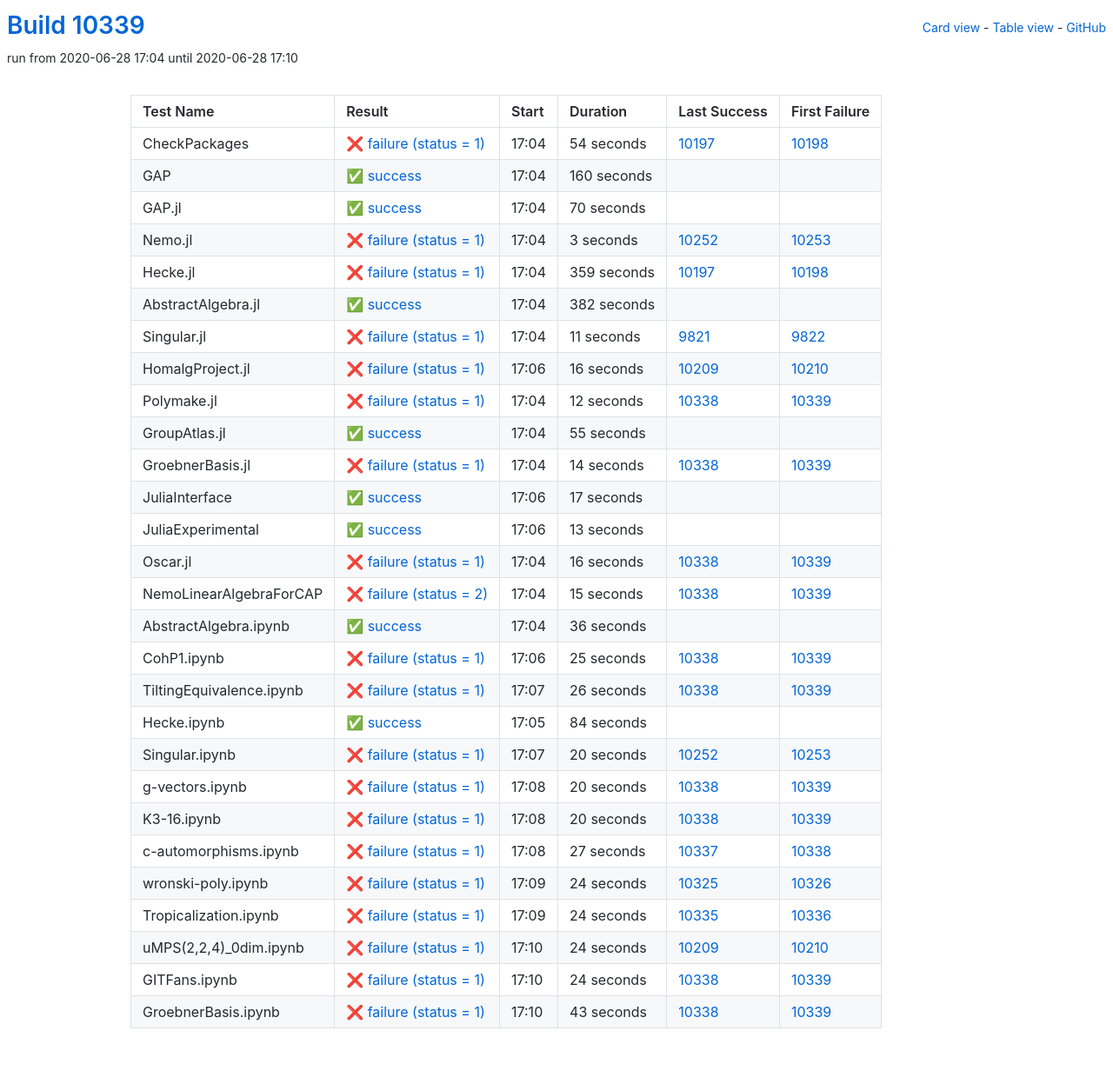
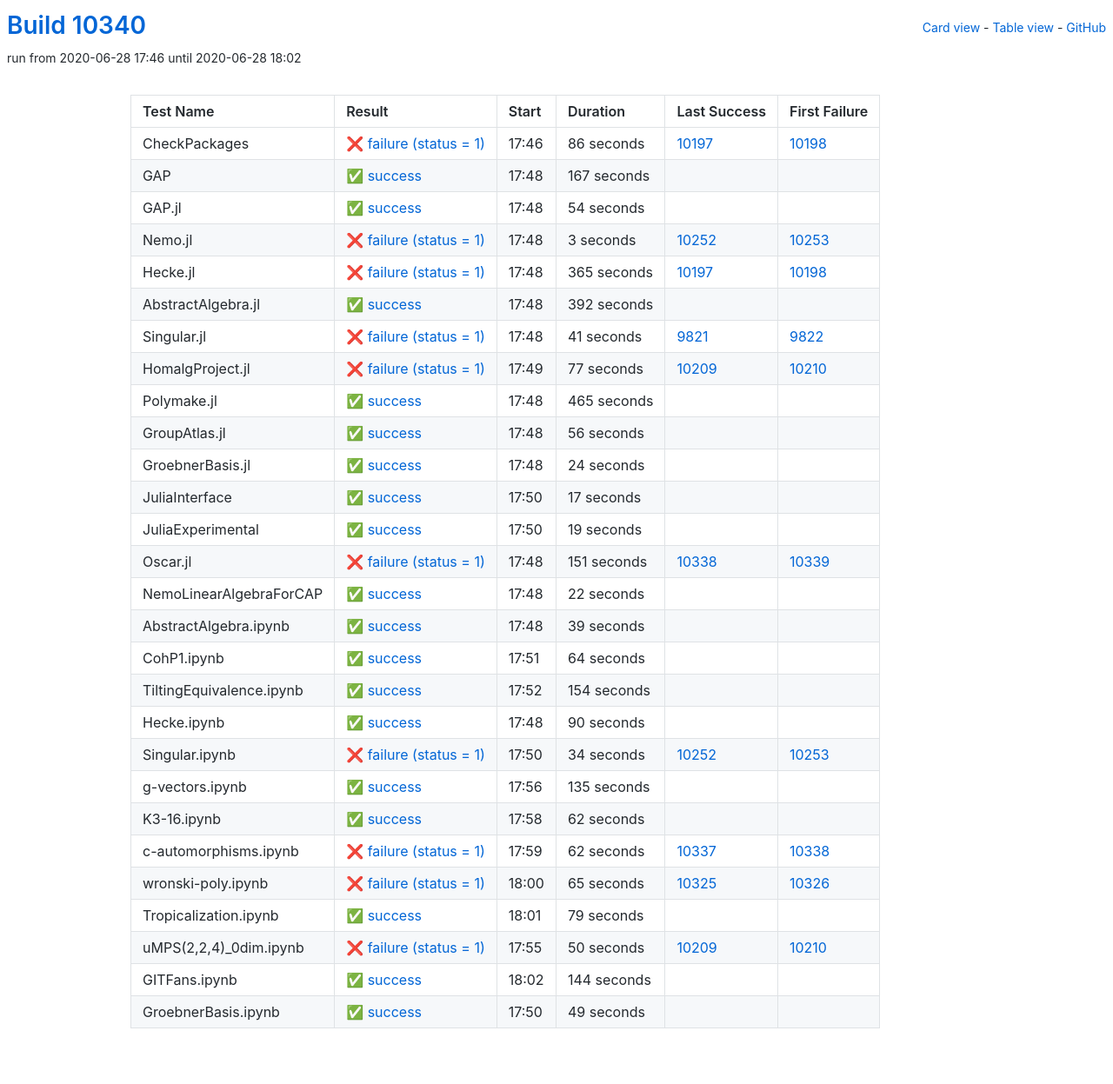
Before and after one commit to oscar-system/oscar-ci-status, a Jekyll site: the page built from table.html, in a window 1280 px wide. Shown: the whole page at 87% size. Built offline with Jekyll 4.4.1, drawn with Linux system fonts in a browser that asks for light colours.

Commit message:
Build #10340

```diff
--- a/_data/ci.yml
+++ b/_data/ci.yml
@@ -1,6 +1,6 @@
 ---
-build: 10339
-build_url: https://oscarci.mathematik.uni-kl.de/job/oscar/10339/
+build: 10340
+build_url: https://oscarci.mathematik.uni-kl.de/job/oscar/10340/
 job: oscar
 organization: oscar-system
 repo: oscar-ci-status
@@ -8,44 +8,44 @@ repourl: https://github.com/oscar-system/oscar-ci-status
 tests:
 - name: CheckPackages
   id: checkpackages
-  log: https://oscarci.mathematik.uni-kl.de/job/oscar/10339/artifact/logs/build-10339/CheckPackages.log
-  start: 2020-06-28 17:04
+  log: https://oscarci.mathematik.uni-kl.de/job/oscar/10340/artifact/logs/build-10340/CheckPackages.log
+  start: 2020-06-28 17:46
   success: false
   exitcode: 1
   status: failure
-  duration: 54
+  duration: 86
   last_success: 10197
   last_success_url: https://oscarci.mathematik.uni-kl.de/job/oscar/10197/
   first_failure: 10198
   first_failure_url: https://oscarci.mathematik.uni-kl.de/job/oscar/10198/
 - name: GAP
   id: gap
-  log: https://oscarci.mathematik.uni-kl.de/job/oscar/10339/artifact/logs/build-10339/GAP.log
-  start: 2020-06-28 17:04
+  log: https://oscarci.mathematik.uni-kl.de/job/oscar/10340/artifact/logs/build-10340/GAP.log
+  start: 2020-06-28 17:48
   success: true
   exitcode: 0
   status: success
-  duration: 160
+  duration: 167
   last_success: false
   last_success_url:
   first_failure: false
   first_failure_url:
 - name: GAP.jl
   id: gap-jl
-  log: https://oscarci.mathematik.uni-kl.de/job/oscar/10339/artifact/logs/build-10339/GAP.jl.log
-  start: 2020-06-28 17:04
+  log: https://oscarci.mathematik.uni-kl.de/job/oscar/10340/artifact/logs/build-10340/GAP.jl.log
+  start: 2020-06-28 17:48
   success: true
   exitcode: 0
   status: success
-  duration: 70
+  duration: 54
   last_success: false
   last_success_url:
   first_failure: false
   first_failure_url:
 - name: Nemo.jl
   id: nemo-jl
-  log: https://oscarci.mathematik.uni-kl.de/job/oscar/10339/artifact/logs/build-10339/Nemo.jl.log
-  start: 2020-06-28 17:04
+  log: https://oscarci.mathematik.uni-kl.de/job/oscar/10340/artifact/logs/build-10340/Nemo.jl.log
+  start: 2020-06-28 17:48
   success: false
   exitcode: 1
   status: failure
@@ -56,92 +56,92 @@ tests:
   first_failure_url: https://oscarci.mathematik.uni-kl.de/job/oscar/10253/
 - name: Hecke.jl
   id: hecke-jl
-  log: https://oscarci.mathematik.uni-kl.de/job/oscar/10339/artifact/logs/build-10339/Hecke.jl.log
-  start: 2020-06-28 17:04
+  log: https://oscarci.mathematik.uni-kl.de/job/oscar/10340/artifact/logs/build-10340/Hecke.jl.log
+  start: 2020-06-28 17:48
   success: false
   exitcode: 1
   status: failure
-  duration: 359
+  duration: 365
   last_success: 10197
   last_success_url: https://oscarci.mathematik.uni-kl.de/job/oscar/10197/
   first_failure: 10198
   first_failure_url: https://oscarci.mathematik.uni-kl.de/job/oscar/10198/
 - name: AbstractAlgebra.jl
   id: abstractalgebra-jl
-  log: https://oscarci.mathematik.uni-kl.de/job/oscar/10339/artifact/logs/build-10339/AbstractAlgebra.jl.log
-  start: 2020-06-28 17:04
+  log: https://oscarci.mathematik.uni-kl.de/job/oscar/10340/artifact/logs/build-10340/AbstractAlgebra.jl.log
+  start: 2020-06-28 17:48
   success: true
   exitcode: 0
   status: success
-  duration: 382
+  duration: 392
   last_success: false
   last_success_url:
   first_failure: false
   first_failure_url:
 - name: Singular.jl
   id: singular-jl
-  log: https://oscarci.mathematik.uni-kl.de/job/oscar/10339/artifact/logs/build-10339/Singular.jl.log
-  start: 2020-06-28 17:04
+  log: https://oscarci.mathematik.uni-kl.de/job/oscar/10340/artifact/logs/build-10340/Singular.jl.log
+  start: 2020-06-28 17:48
   success: false
   exitcode: 1
   status: failure
-  duration: 11
+  duration: 41
   last_success: 9821
   last_success_url: https://oscarci.mathematik.uni-kl.de/job/oscar/9821/
   first_failure: 9822
   first_failure_url: https://oscarci.mathematik.uni-kl.de/job/oscar/9822/
 - name: HomalgProject.jl
   id: homalgproject-jl
-  log: https://oscarci.mathematik.uni-kl.de/job/oscar/10339/artifact/logs/build-10339/HomalgProject.jl.log
-  start: 2020-06-28 17:06
+  log: https://oscarci.mathematik.uni-kl.de/job/oscar/10340/artifact/logs/build-10340/HomalgProject.jl.log
+  start: 2020-06-28 17:49
   success: false
   exitcode: 1
   status: failure
-  duration: 16
+  duration: 77
   last_success: 10209
   last_success_url: https://oscarci.mathematik.uni-kl.de/job/oscar/10209/
   first_failure: 10210
   first_failure_url: https://oscarci.mathematik.uni-kl.de/job/oscar/10210/
 - name: Polymake.jl
   id: polymake-jl
-  log: https://oscarci.mathematik.uni-kl.de/job/oscar/10339/artifact/logs/build-10339/Polymake.jl.log
-  start: 2020-06-28 17:04
-  success: false
-  exitcode: 1
-  status: failure
-  duration: 12
-  last_success: 10338
-  last_success_url: https://oscarci.mathematik.uni-kl.de/job/oscar/10338/
-  first_failure: 10339
-  first_failure_url: https://oscarci.mathematik.uni-kl.de/job/oscar/10339/
-- name: GroupAtlas.jl
-  id: groupatlas-jl
-  log: https://oscarci.mathematik.uni-kl.de/job/oscar/10339/artifact/logs/build-10339/GroupAtlas.jl.log
-  start: 2020-06-28 17:04
+  log: https://oscarci.mathematik.uni-kl.de/job/oscar/10340/artifact/logs/build-10340/Polymake.jl.log
+  start: 2020-06-28 17:48
   success: true
   exitcode: 0
   status: success
-  duration: 55
+  duration: 465
+  last_success: false
+  last_success_url:
+  first_failure: false
+  first_failure_url:
+- name: GroupAtlas.jl
+  id: groupatlas-jl
+  log: https://oscarci.mathematik.uni-kl.de/job/oscar/10340/artifact/logs/build-10340/GroupAtlas.jl.log
+  start: 2020-06-28 17:48
+  success: true
+  exitcode: 0
+  status: success
+  duration: 56
   last_success: false
   last_success_url:
   first_failure: false
   first_failure_url:
 - name: GroebnerBasis.jl
   id: groebnerbasis-jl
-  log: https://oscarci.mathematik.uni-kl.de/job/oscar/10339/artifact/logs/build-10339/GroebnerBasis.jl.log
-  start: 2020-06-28 17:04
-  success: false
-  exitcode: 1
-  status: failure
-  duration: 14
-  last_success: 10338
-  last_success_url: https://oscarci.mathematik.uni-kl.de/job/oscar/10338/
-  first_failure: 10339
-  first_failure_url: https://oscarci.mathematik.uni-kl.de/job/oscar/10339/
+  log: https://oscarci.mathematik.uni-kl.de/job/oscar/10340/artifact/logs/build-10340/GroebnerBasis.jl.log
+  start: 2020-06-28 17:48
+  success: true
+  exitcode: 0
+  status: success
+  duration: 24
+  last_success: false
+  last_success_url:
+  first_failure: false
+  first_failure_url:
 - name: JuliaInterface
   id: juliainterface
-  log: https://oscarci.mathematik.uni-kl.de/job/oscar/10339/artifact/logs/build-10339/JuliaInterface.log
-  start: 2020-06-28 17:06
+  log: https://oscarci.mathematik.uni-kl.de/job/oscar/10340/artifact/logs/build-10340/JuliaInterface.log
+  start: 2020-06-28 17:50
   success: true
   exitcode: 0
   status: success
@@ -152,193 +152,193 @@ tests:
   first_failure_url:
 - name: JuliaExperimental
   id: juliaexperimental
-  log: https://oscarci.mathematik.uni-kl.de/job/oscar/10339/artifact/logs/build-10339/JuliaExperimental.log
-  start: 2020-06-28 17:06
+  log: https://oscarci.mathematik.uni-kl.de/job/oscar/10340/artifact/logs/build-10340/JuliaExperimental.log
+  start: 2020-06-28 17:50
   success: true
   exitcode: 0
   status: success
-  duration: 13
+  duration: 19
   last_success: false
   last_success_url:
   first_failure: false
   first_failure_url:
 - name: Oscar.jl
   id: oscar-jl
-  log: https://oscarci.mathematik.uni-kl.de/job/oscar/10339/artifact/logs/build-10339/Oscar.jl.log
-  start: 2020-06-28 17:04
+  log: https://oscarci.mathematik.uni-kl.de/job/oscar/10340/artifact/logs/build-10340/Oscar.jl.log
+  start: 2020-06-28 17:48
   success: false
   exitcode: 1
   status: failure
-  duration: 16
+  duration: 151
   last_success: 10338
   last_success_url: https://oscarci.mathematik.uni-kl.de/job/oscar/10338/
   first_failure: 10339
   first_failure_url: https://oscarci.mathematik.uni-kl.de/job/oscar/10339/
 - name: NemoLinearAlgebraForCAP
   id: nemolinearalgebraforcap
-  log: https://oscarci.mathematik.uni-kl.de/job/oscar/10339/artifact/logs/build-10339/NemoLinearAlgebraForCAP.log
-  start: 2020-06-28 17:04
-  success: false
-  exitcode: 2
-  status: failure
-  duration: 15
-  last_success: 10338
-  last_success_url: https://oscarci.mathematik.uni-kl.de/job/oscar/10338/
-  first_failure: 10339
-  first_failure_url: https://oscarci.mathematik.uni-kl.de/job/oscar/10339/
-- name: AbstractAlgebra.ipynb
-  id: abstractalgebra-ipynb
-  log: https://oscarci.mathematik.uni-kl.de/job/oscar/10339/artifact/logs/build-10339/AbstractAlgebra.ipynb.log
-  start: 2020-06-28 17:04
+  log: https://oscarci.mathematik.uni-kl.de/job/oscar/10340/artifact/logs/build-10340/NemoLinearAlgebraForCAP.log
+  start: 2020-06-28 17:48
   success: true
   exitcode: 0
   status: success
-  duration: 36
+  duration: 22
+  last_success: false
+  last_success_url:
+  first_failure: false
+  first_failure_url:
+- name: AbstractAlgebra.ipynb
+  id: abstractalgebra-ipynb
+  log: https://oscarci.mathematik.uni-kl.de/job/oscar/10340/artifact/logs/build-10340/AbstractAlgebra.ipynb.log
+  start: 2020-06-28 17:48
+  success: true
+  exitcode: 0
+  status: success
+  duration: 39
   last_success: false
   last_success_url:
   first_failure: false
   first_failure_url:
 - name: CohP1.ipynb
   id: cohp1-ipynb
-  log: https://oscarci.mathematik.uni-kl.de/job/oscar/10339/artifact/logs/build-10339/CohP1.ipynb.log
-  start: 2020-06-28 17:06
-  success: false
-  exitcode: 1
-  status: failure
-  duration: 25
-  last_success: 10338
-  last_success_url: https://oscarci.mathematik.uni-kl.de/job/oscar/10338/
-  first_failure: 10339
-  first_failure_url: https://oscarci.mathematik.uni-kl.de/job/oscar/10339/
-- name: TiltingEquivalence.ipynb
-  id: tiltingequivalence-ipynb
-  log: https://oscarci.mathematik.uni-kl.de/job/oscar/10339/artifact/logs/build-10339/TiltingEquivalence.ipynb.log
-  start: 2020-06-28 17:07
-  success: false
-  exitcode: 1
-  status: failure
-  duration: 26
-  last_success: 10338
-  last_success_url: https://oscarci.mathematik.uni-kl.de/job/oscar/10338/
-  first_failure: 10339
-  first_failure_url: https://oscarci.mathematik.uni-kl.de/job/oscar/10339/
-- name: Hecke.ipynb
-  id: hecke-ipynb
-  log: https://oscarci.mathematik.uni-kl.de/job/oscar/10339/artifact/logs/build-10339/Hecke.ipynb.log
-  start: 2020-06-28 17:05
+  log: https://oscarci.mathematik.uni-kl.de/job/oscar/10340/artifact/logs/build-10340/CohP1.ipynb.log
+  start: 2020-06-28 17:51
   success: true
   exitcode: 0
   status: success
-  duration: 84
+  duration: 64
+  last_success: false
+  last_success_url:
+  first_failure: false
+  first_failure_url:
+- name: TiltingEquivalence.ipynb
+  id: tiltingequivalence-ipynb
+  log: https://oscarci.mathematik.uni-kl.de/job/oscar/10340/artifact/logs/build-10340/TiltingEquivalence.ipynb.log
+  start: 2020-06-28 17:52
+  success: true
+  exitcode: 0
+  status: success
+  duration: 154
+  last_success: false
+  last_success_url:
+  first_failure: false
+  first_failure_url:
+- name: Hecke.ipynb
+  id: hecke-ipynb
+  log: https://oscarci.mathematik.uni-kl.de/job/oscar/10340/artifact/logs/build-10340/Hecke.ipynb.log
+  start: 2020-06-28 17:48
+  success: true
+  exitcode: 0
+  status: success
+  duration: 90
   last_success: false
   last_success_url:
   first_failure: false
   first_failure_url:
 - name: Singular.ipynb
   id: singular-ipynb
-  log: https://oscarci.mathematik.uni-kl.de/job/oscar/10339/artifact/logs/build-10339/Singular.ipynb.log
-  start: 2020-06-28 17:07
+  log: https://oscarci.mathematik.uni-kl.de/job/oscar/10340/artifact/logs/build-10340/Singular.ipynb.log
+  start: 2020-06-28 17:50
   success: false
   exitcode: 1
   status: failure
-  duration: 20
+  duration: 34
   last_success: 10252
   last_success_url: https://oscarci.mathematik.uni-kl.de/job/oscar/10252/
   first_failure: 10253
   first_failure_url: https://oscarci.mathematik.uni-kl.de/job/oscar/10253/
 - name: g-vectors.ipynb
   id: g-vectors-ipynb
-  log: https://oscarci.mathematik.uni-kl.de/job/oscar/10339/artifact/logs/build-10339/g-vectors.ipynb.log
-  start: 2020-06-28 17:08
+  log: https://oscarci.mathematik.uni-kl.de/job/oscar/10340/artifact/logs/build-10340/g-vectors.ipynb.log
+  start: 2020-06-28 17:56
+  success: true
+  exitcode: 0
+  status: success
+  duration: 135
+  last_success: false
+  last_success_url:
+  first_failure: false
+  first_failure_url:
+- name: K3-16.ipynb
+  id: k3-16-ipynb
+  log: https://oscarci.mathematik.uni-kl.de/job/oscar/10340/artifact/logs/build-10340/K3-16.ipynb.log
+  start: 2020-06-28 17:58
+  success: true
+  exitcode: 0
+  status: success
+  duration: 62
+  last_success: false
+  last_success_url:
+  first_failure: false
+  first_failure_url:
+- name: c-automorphisms.ipynb
+  id: c-automorphisms-ipynb
+  log: https://oscarci.mathematik.uni-kl.de/job/oscar/10340/artifact/logs/build-10340/c-automorphisms.ipynb.log
+  start: 2020-06-28 17:59
   success: false
   exitcode: 1
   status: failure
-  duration: 20
-  last_success: 10338
-  last_success_url: https://oscarci.mathematik.uni-kl.de/job/oscar/10338/
-  first_failure: 10339
-  first_failure_url: https://oscarci.mathematik.uni-kl.de/job/oscar/10339/
-- name: K3-16.ipynb
-  id: k3-16-ipynb
-  log: https://oscarci.mathematik.uni-kl.de/job/oscar/10339/artifact/logs/build-10339/K3-16.ipynb.log
-  start: 2020-06-28 17:08
-  success: false
-  exitcode: 1
-  status: failure
-  duration: 20
-  last_success: 10338
-  last_success_url: https://oscarci.mathematik.uni-kl.de/job/oscar/10338/
-  first_failure: 10339
-  first_failure_url: https://oscarci.mathematik.uni-kl.de/job/oscar/10339/
-- name: c-automorphisms.ipynb
-  id: c-automorphisms-ipynb
-  log: https://oscarci.mathematik.uni-kl.de/job/oscar/10339/artifact/logs/build-10339/c-automorphisms.ipynb.log
-  start: 2020-06-28 17:08
-  success: false
-  exitcode: 1
-  status: failure
-  duration: 27
+  duration: 62
   last_success: 10337
   last_success_url: https://oscarci.mathematik.uni-kl.de/job/oscar/10337/
   first_failure: 10338
   first_failure_url: https://oscarci.mathematik.uni-kl.de/job/oscar/10338/
 - name: wronski-poly.ipynb
   id: wronski-poly-ipynb
-  log: https://oscarci.mathematik.uni-kl.de/job/oscar/10339/artifact/logs/build-10339/wronski-poly.ipynb.log
-  start: 2020-06-28 17:09
+  log: https://oscarci.mathematik.uni-kl.de/job/oscar/10340/artifact/logs/build-10340/wronski-poly.ipynb.log
+  start: 2020-06-28 18:00
   success: false
   exitcode: 1
   status: failure
-  duration: 24
+  duration: 65
   last_success: 10325
   last_success_url: https://oscarci.mathematik.uni-kl.de/job/oscar/10325/
   first_failure: 10326
   first_failure_url: https://oscarci.mathematik.uni-kl.de/job/oscar/10326/
 - name: Tropicalization.ipynb
   id: tropicalization-ipynb
-  log: https://oscarci.mathematik.uni-kl.de/job/oscar/10339/artifact/logs/build-10339/Tropicalization.ipynb.log
-  start: 2020-06-28 17:09
+  log: https://oscarci.mathematik.uni-kl.de/job/oscar/10340/artifact/logs/build-10340/Tropicalization.ipynb.log
+  start: 2020-06-28 18:01
+  success: true
+  exitcode: 0
+  status: success
+  duration: 79
+  last_success: false
+  last_success_url:
+  first_failure: false
+  first_failure_url:
+- name: uMPS(2,2,4)_0dim.ipynb
+  id: umps-2-2-4-0dim-ipynb
+  log: https://oscarci.mathematik.uni-kl.de/job/oscar/10340/artifact/logs/build-10340/uMPS-2-2-4-_0dim.ipynb.log
+  start: 2020-06-28 17:55
   success: false
   exitcode: 1
   status: failure
-  duration: 24
-  last_success: 10335
-  last_success_url: https://oscarci.mathematik.uni-kl.de/job/oscar/10335/
-  first_failure: 10336
-  first_failure_url: https://oscarci.mathematik.uni-kl.de/job/oscar/10336/
-- name: uMPS(2,2,4)_0dim.ipynb
-  id: umps-2-2-4-0dim-ipynb
-  log: https://oscarci.mathematik.uni-kl.de/job/oscar/10339/artifact/logs/build-10339/uMPS-2-2-4-_0dim.ipynb.log
-  start: 2020-06-28 17:10
-  success: false
-  exitcode: 1
-  status: failure
-  duration: 24
+  duration: 50
   last_success: 10209
   last_success_url: https://oscarci.mathematik.uni-kl.de/job/oscar/10209/
   first_failure: 10210
   first_failure_url: https://oscarci.mathematik.uni-kl.de/job/oscar/10210/
 - name: GITFans.ipynb
   id: gitfans-ipynb
-  log: https://oscarci.mathematik.uni-kl.de/job/oscar/10339/artifact/logs/build-10339/GITFans.ipynb.log
-  start: 2020-06-28 17:10
-  success: false
-  exitcode: 1
-  status: failure
-  duration: 24
-  last_success: 10338
-  last_success_url: https://oscarci.mathematik.uni-kl.de/job/oscar/10338/
-  first_failure: 10339
-  first_failure_url: https://oscarci.mathematik.uni-kl.de/job/oscar/10339/
+  log: https://oscarci.mathematik.uni-kl.de/job/oscar/10340/artifact/logs/build-10340/GITFans.ipynb.log
+  start: 2020-06-28 18:02
+  success: true
+  exitcode: 0
+  status: success
+  duration: 144
+  last_success: false
+  last_success_url:
+  first_failure: false
+  first_failure_url:
 - name: GroebnerBasis.ipynb
   id: groebnerbasis-ipynb
-  log: https://oscarci.mathematik.uni-kl.de/job/oscar/10339/artifact/logs/build-10339/GroebnerBasis.ipynb.log
-  start: 2020-06-28 17:10
-  success: false
-  exitcode: 1
-  status: failure
-  duration: 43
-  last_success: 10338
-  last_success_url: https://oscarci.mathematik.uni-kl.de/job/oscar/10338/
-  first_failure: 10339
-  first_failure_url: https://oscarci.mathematik.uni-kl.de/job/oscar/10339/
+  log: https://oscarci.mathematik.uni-kl.de/job/oscar/10340/artifact/logs/build-10340/GroebnerBasis.ipynb.log
+  start: 2020-06-28 17:50
+  success: true
+  exitcode: 0
+  status: success
+  duration: 49
+  last_success: false
+  last_success_url:
+  first_failure: false
+  first_failure_url:
```
Also changed, not shown: README.md.
